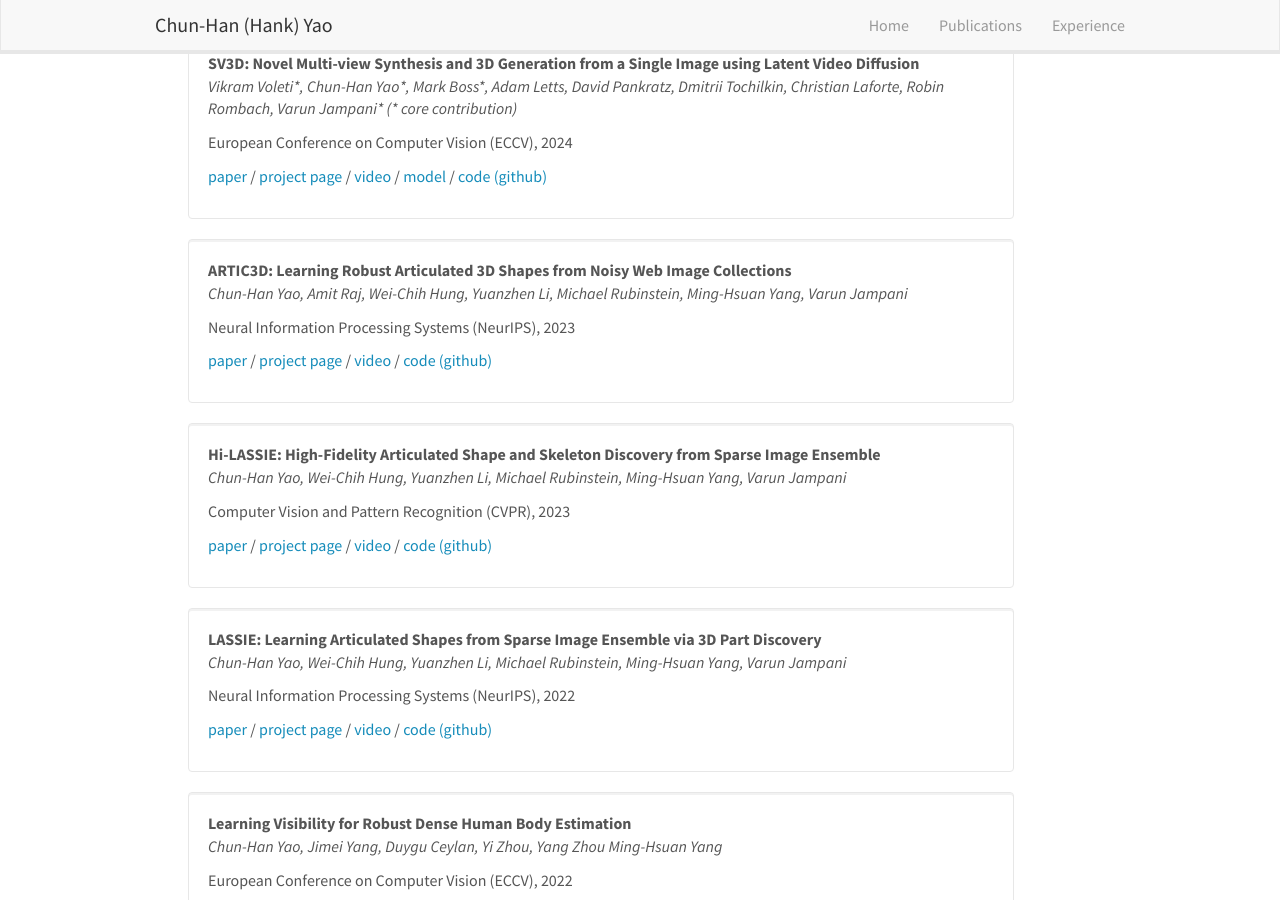
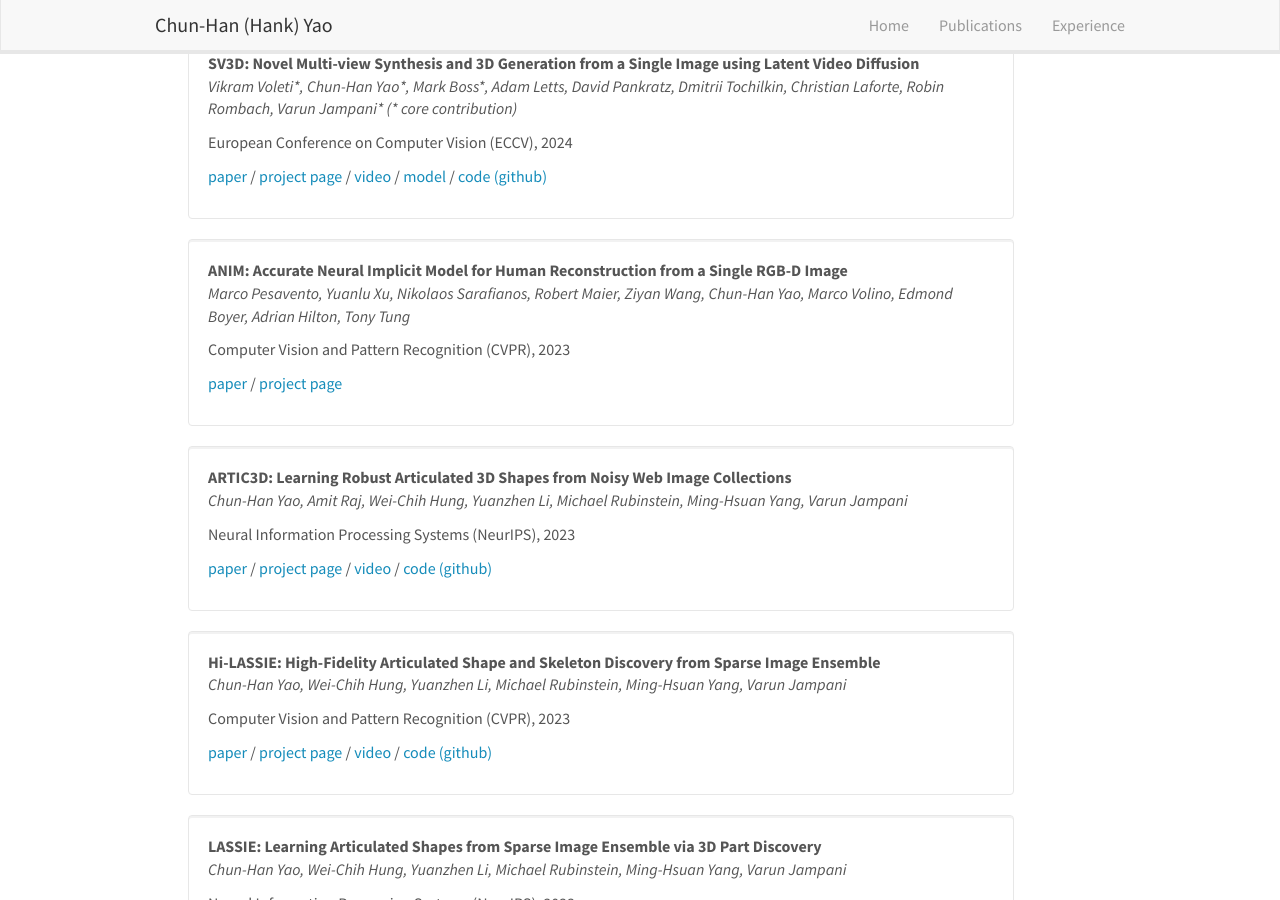
Before and after one commit to chhankyao/chhankyao.github.io, a Jekyll site: the page built from _pages/home.md, in a window 1280 px wide and 900 px high, scrolled down 741 px. Built offline with Jekyll 4.4.1, drawn with Linux system fonts in a browser that asks for light colours; nearby versions of some CDN libraries.

Commit message:
Update publist.yml

```diff
--- a/_data/publist.yml
+++ b/_data/publist.yml
@@ -38,6 +38,18 @@
   link5:
     url: https://github.com/Stability-AI/generative-models
     display: code (github)
+
+
+- title: ANIM&#58; Accurate Neural Implicit Model for Human Reconstruction from a Single RGB-D Image
+  authors: Marco Pesavento, Yuanlu Xu, Nikolaos Sarafianos, Robert Maier, Ziyan Wang, Chun-Han Yao, Marco Volino, Edmond Boyer, Adrian Hilton, Tony Tung
+  venue: Computer Vision and Pattern Recognition (CVPR), 2023
+  number_link: 2
+  link1:
+    url: https://openaccess.thecvf.com/content/CVPR2024/papers/Pesavento_ANIM_Accurate_Neural_Implicit_Model_for_Human_Reconstruction_from_a_CVPR_2024_paper.pdf
+    display: paper
+  link2:
+    url: https://marcopesavento.github.io/ANIM/
+    display: project page
 
 
 - title: ARTIC3D&#58; Learning Robust Articulated 3D Shapes from Noisy Web Image Collections
```
